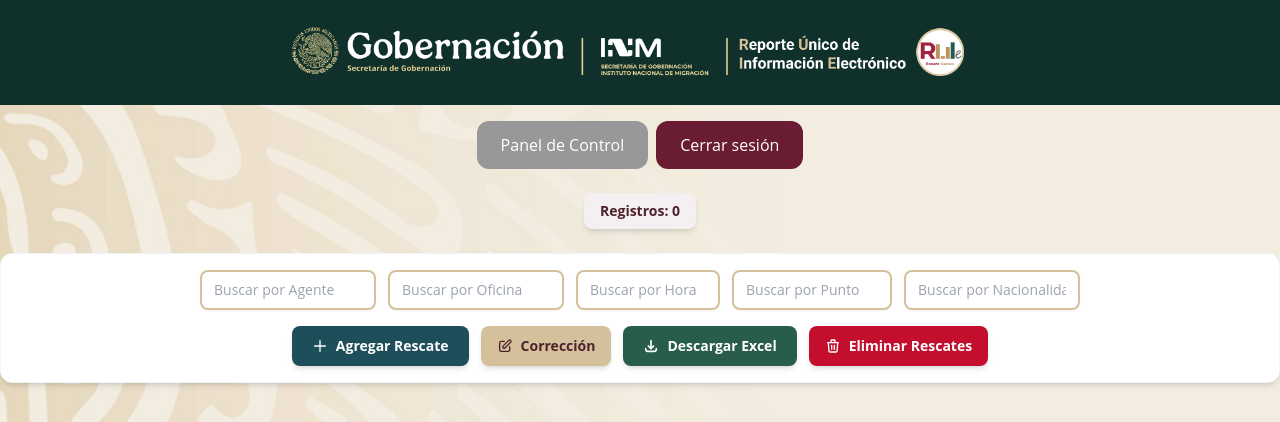
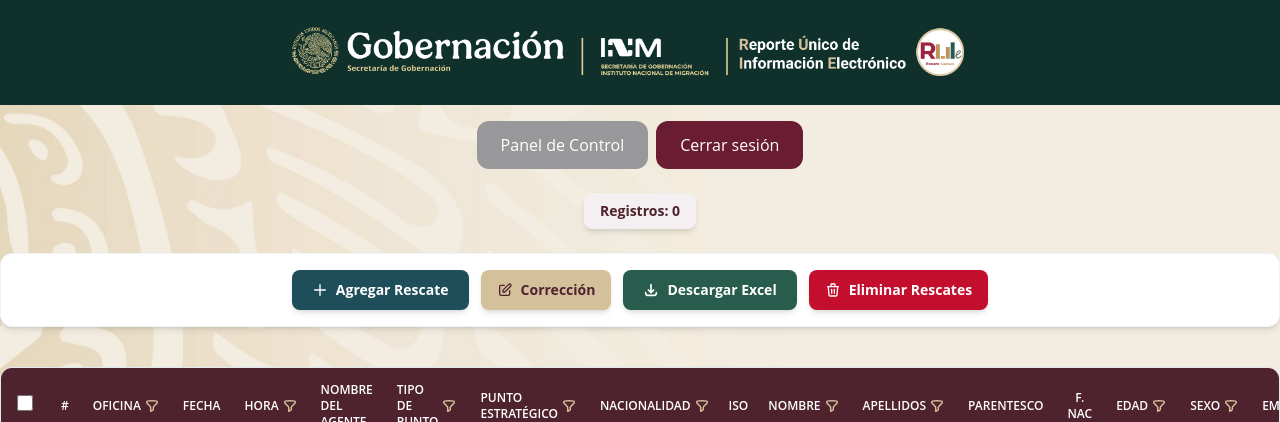
Before and after one commit to DGCORruie23/RUIe-Compose-GCP, a Django app: page /dashboard/datos/2026/08/14/ in a window 1280 px wide. Shown: the top 422 px of the page. Run offline with Django 4.2, Linux system fonts and the light colour scheme; the visitor is signed in with stand-in values (Sample User, id 1); data that the repository does not hold is empty; parts of the project's set-up code (start-up, migrations or seed data) failed here and were passed over; some libraries are stand-ins or nearby versions.

Commit message:
Add filtros a las columnas

```diff
--- a/RUIeServer/dashboard/templates/dashboard/datos_diaSU.html
+++ b/RUIeServer/dashboard/templates/dashboard/datos_diaSU.html
@@ -42,7 +42,7 @@
 <!-- Barra de Herramientas y Filtros (En 2 filas) -->
 <div class="bg-white p-4 rounded-xl shadow-md mb-6 border border-slate-100 flex flex-col gap-4">
     <!-- Fila 1: Filtros de Búsqueda -->
-    <div class="flex flex-wrap items-center justify-center gap-3">
+    <div class="flex flex-wrap items-center justify-center gap-3 hidden">
         <div class="relative">
             <input class="pl-3 pr-3 py-2 rounded-lg border-2 border-[#D4C19C] focus:border-[#4E232E] focus:ring-1 focus:ring-[#4E232E] text-slate-800 outline-none transition-all text-sm w-44 shadow-sm"
                    type="text" id="myInputAG" onkeyup="myFunction(5, 'myInputAG')" placeholder="Buscar por Agente">
@@ -136,10 +136,46 @@
                         </div>
                     </th>
                     <th class="py-3.5 px-3 font-semibold text-xs uppercase text-center">Fecha</th>
-                    <th class="py-3.5 px-3 font-semibold text-xs uppercase text-center">Hora</th>
+                    <th class="py-3.5 px-3 font-semibold text-xs uppercase text-center">
+                        <div class="flex items-center justify-between gap-1">
+                            Hora
+                            <button type="button" onclick="toggleFilterMenu(event, 4)"
+                                class="filter-btn text-[#D4C19C] hover:text-white transition-colors">
+                                <svg xmlns="http://www.w3.org/2000/svg" fill="none" viewBox="0 0 24 24" stroke-width="2.5"
+                                    stroke="currentColor" class="w-3.5 h-3.5">
+                                    <path stroke-linecap="round" stroke-linejoin="round"
+                                        d="M12 3c2.755 0 5.455.232 8.083.678.533.09.917.556.917 1.096v1.044a2.25 2.25 0 01-.659 1.591l-5.432 5.432a2.25 2.25 0 00-.659 1.591v2.927a2.25 2.25 0 01-1.244 2.013L9.75 21v-6.568a2.25 2.25 0 00-.659-1.591L3.659 7.409A2.25 2.25 0 013 5.818V4.774c0-.54.384-1.006.917-1.096A48.32 48.32 0 0112 3z" />
+                                </svg>
+                            </button>
+                        </div>
+                    </th>
                     <th class="py-3.5 px-3 font-semibold text-xs uppercase">Nombre del Agente</th>
-                    <th class="py-3.5 px-3 font-semibold text-xs uppercase">Tipo de Punto</th>
-                    <th class="py-3.5 px-3 font-semibold text-xs uppercase">Punto Estratégico</th>
+                    <th class="py-3.5 px-3 font-semibold text-xs uppercase">
+                        <div class="flex items-center justify-between gap-1">
+                            Tipo de Punto
+                            <button type="button" onclick="toggleFilterMenu(event, 6)"
+                                class="filter-btn text-[#D4C19C] hover:text-white transition-colors">
+                                <svg xmlns="http://www.w3.org/2000/svg" fill="none" viewBox="0 0 24 24" stroke-width="2.5"
+                                    stroke="currentColor" class="w-3.5 h-3.5">
+                                    <path stroke-linecap="round" stroke-linejoin="round"
+                                        d="M12 3c2.755 0 5.455.232 8.083.678.533.09.917.556.917 1.096v1.044a2.25 2.25 0 01-.659 1.591l-5.432 5.432a2.25 2.25 0 00-.659 1.591v2.927a2.25 2.25 0 01-1.244 2.013L9.75 21v-6.568a2.25 2.25 0 00-.659-1.591L3.659 7.409A2.25 2.25 0 013 5.818V4.774c0-.54.384-1.006.917-1.096A48.32 48.32 0 0112 3z" />
+                                </svg>
+                            </button>
+                        </div>
+                    </th>
+                    <th class="py-3.5 px-3 font-semibold text-xs uppercase">
+                        <div class="flex items-center justify-between gap-1">
+                            Punto Estratégico
+                            <button type="button" onclick="toggleFilterMenu(event, 7)"
+                                class="filter-btn text-[#D4C19C] hover:text-white transition-colors">
+                                <svg xmlns="http://www.w3.org/2000/svg" fill="none" viewBox="0 0 24 24" stroke-width="2.5"
+                                    stroke="currentColor" class="w-3.5 h-3.5">
+                                    <path stroke-linecap="round" stroke-linejoin="round"
+                                        d="M12 3c2.755 0 5.455.232 8.083.678.533.09.917.556.917 1.096v1.044a2.25 2.25 0 01-.659 1.591l-5.432 5.432a2.25 2.25 0 00-.659 1.591v2.927a2.25 2.25 0 01-1.244 2.013L9.75 21v-6.568a2.25 2.25 0 00-.659-1.591L3.659 7.409A2.25 2.25 0 013 5.818V4.774c0-.54.384-1.006.917-1.096A48.32 48.32 0 0112 3z" />
+                                </svg>
+                            </button>
+                        </div>
+                    </th>
                     <th class="py-3.5 px-3 font-semibold text-xs uppercase">
                         <div class="flex items-center justify-between gap-1">
                             Nacionalidad
@@ -182,8 +218,32 @@
                     </th>
                     <th class="py-3.5 px-3 font-semibold text-xs uppercase">Parentesco</th>
                     <th class="py-3.5 px-3 font-semibold text-xs uppercase text-center">F. Nac</th>
-                    <th class="py-3.5 px-3 font-semibold text-xs uppercase text-center">Edad</th>
-                    <th class="py-3.5 px-3 font-semibold text-xs uppercase text-center">Sexo</th>
+                    <th class="py-3.5 px-3 font-semibold text-xs uppercase text-center">
+                        <div class="flex items-center justify-between gap-1">
+                            Edad
+                            <button type="button" onclick="toggleFilterMenu(event, 14)"
+                                class="filter-btn text-[#D4C19C] hover:text-white transition-colors">
+                                <svg xmlns="http://www.w3.org/2000/svg" fill="none" viewBox="0 0 24 24" stroke-width="2.5"
+                                    stroke="currentColor" class="w-3.5 h-3.5">
+                                    <path stroke-linecap="round" stroke-linejoin="round"
+                                        d="M12 3c2.755 0 5.455.232 8.083.678.533.09.917.556.917 1.096v1.044a2.25 2.25 0 01-.659 1.591l-5.432 5.432a2.25 2.25 0 00-.659 1.591v2.927a2.25 2.25 0 01-1.244 2.013L9.75 21v-6.568a2.25 2.25 0 00-.659-1.591L3.659 7.409A2.25 2.25 0 013 5.818V4.774c0-.54.384-1.006.917-1.096A48.32 48.32 0 0112 3z" />
+                                </svg>
+                            </button>
+                        </div>
+                    </th>
+                    <th class="py-3.5 px-3 font-semibold text-xs uppercase text-center">
+                        <div class="flex items-center justify-between gap-1">
+                            Sexo
+                            <button type="button" onclick="toggleFilterMenu(event, 15)"
+                                class="filter-btn text-[#D4C19C] hover:text-white transition-colors">
+                                <svg xmlns="http://www.w3.org/2000/svg" fill="none" viewBox="0 0 24 24" stroke-width="2.5"
+                                    stroke="currentColor" class="w-3.5 h-3.5">
+                                    <path stroke-linecap="round" stroke-linejoin="round"
+                                        d="M12 3c2.755 0 5.455.232 8.083.678.533.09.917.556.917 1.096v1.044a2.25 2.25 0 01-.659 1.591l-5.432 5.432a2.25 2.25 0 00-.659 1.591v2.927a2.25 2.25 0 01-1.244 2.013L9.75 21v-6.568a2.25 2.25 0 00-.659-1.591L3.659 7.409A2.25 2.25 0 013 5.818V4.774c0-.54.384-1.006.917-1.096A48.32 48.32 0 0112 3z" />
+                                </svg>
+                            </button>
+                        </div>
+                    </th>
                     <th class="py-3.5 px-3 font-semibold text-xs uppercase text-center">Embarazo</th>
                     <th class="py-3.5 px-3 font-semibold text-xs uppercase text-center">Fami. Num</th>
                     <th class="py-3.5 px-3 font-semibold text-xs uppercase text-center">Acciones</th>
@@ -605,7 +665,7 @@
             // Let's get all values from the table.
             const cell = row.getElementsByTagName("td")[index];
             if (cell) {
-                values.add(cell.textContent.trim());
+                values.add(cell.textContent.trim().replace(/\s+/g, ' '));
             }
         });
 
@@ -727,7 +787,7 @@
             for (const [colIdx, allowedVals] of Object.entries(activeFilters)) {
                 const cell = row.cells[colIdx];
                 if (!cell) continue;
-                const val = cell.textContent.trim();
+                const val = cell.textContent.trim().replace(/\s+/g, ' ');
                 if (!allowedVals.includes(val)) {
                     show = false;
                     break;
```
Also changed, not shown: test_files/export_model.py (added, +67 -0 lines).
